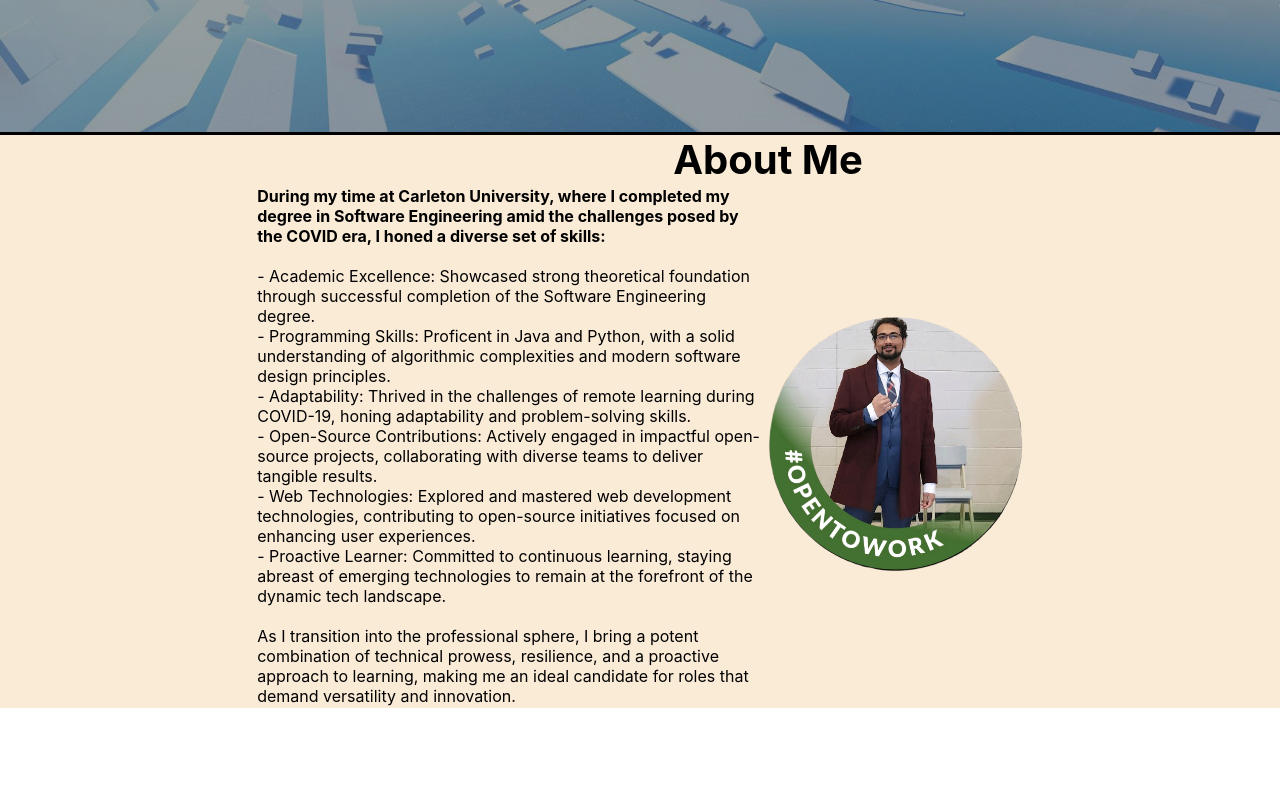
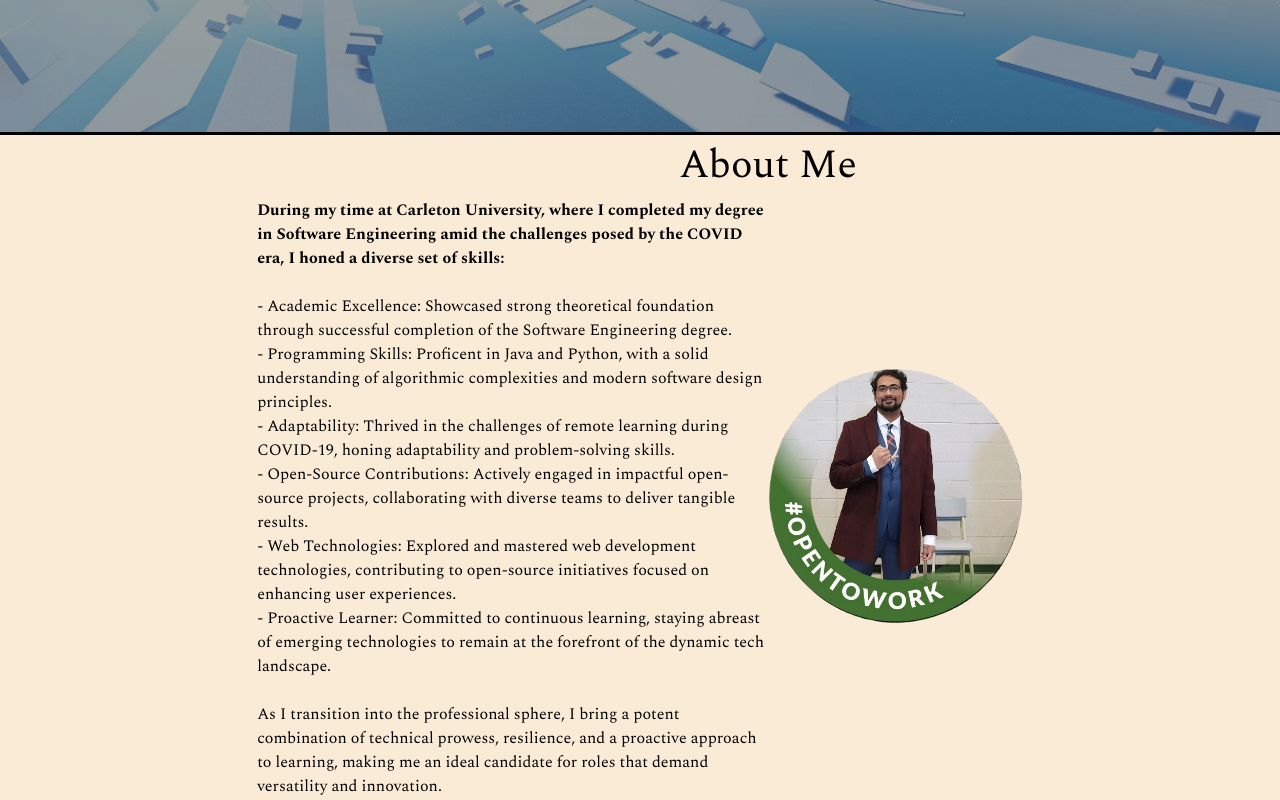
Before and after one commit to imran1503/IL_Web_Resume, a React (Create React App) app in the folder resume/: page / in a window 1280 px wide. Shown: the part 748-1548 px from the top of the page. Before the commit the page ends 1456 px from the top, so only its background shows below. Built offline with nearby package versions, Linux system fonts and the light colour scheme.

Commit message:
Added new font

```diff
--- a/resume/public/index.html
+++ b/resume/public/index.html
@@ -14,6 +14,8 @@
     <link rel="preconnect" href="https://fonts.gstatic.com" crossorigin>
     <link href="https://fonts.googleapis.com/css2?family=Parisienne&display=swap" rel="stylesheet">
     <link href="https://fonts.googleapis.com/css2?family=Tangerine:wght@400;700&display=swap" rel="stylesheet">
+    <link href="https://fonts.googleapis.com/css2?family=Spectral:ital,wght@0,200;0,300;0,400;0,500;0,600;0,700;0,800;1,200;1,300;1,400;1,500;1,600;1,700;1,800&family=Tangerine:wght@400;700&family=Work+Sans:ital,wght@0,100..900;1,100..900&display=swap" rel="stylesheet">
+
 
 
     <link rel="apple-touch-icon" href="%PUBLIC_URL%/logo192.png" />
--- a/resume/src/Components/AboutMe.css
+++ b/resume/src/Components/AboutMe.css
@@ -12,6 +12,10 @@
     /*color:  rgb(7, 31, 3);*/
     color:black;
     font-size: 40px;
+
+    font-family: "Spectral", serif;
+    font-weight: 400;
+    font-style: normal;
 
 }
 
@@ -37,6 +41,11 @@
     padding-left: 20%;
     position: static;
     text-shadow: 1px;
+
+    font-family: "Spectral", serif;
+    font-weight: 400;
+    font-style: normal;
+
 }
 
 .descRowImg{
```
